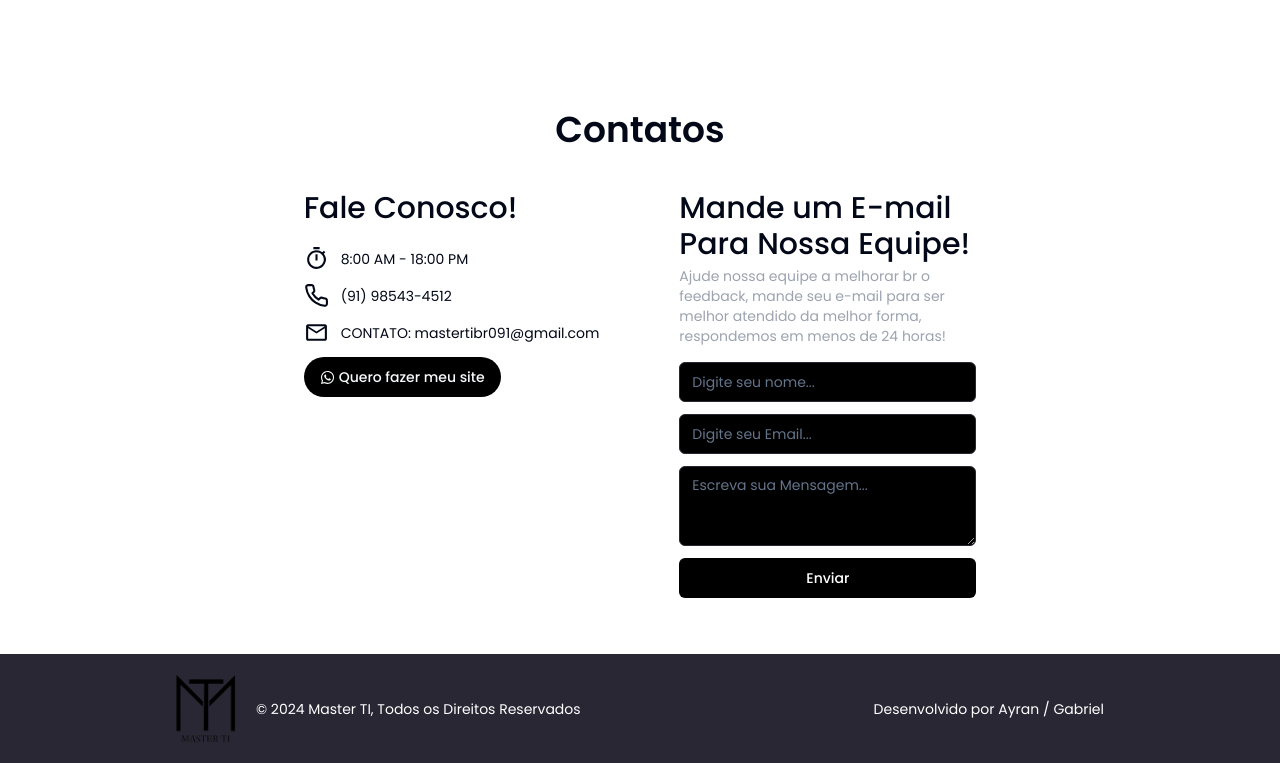
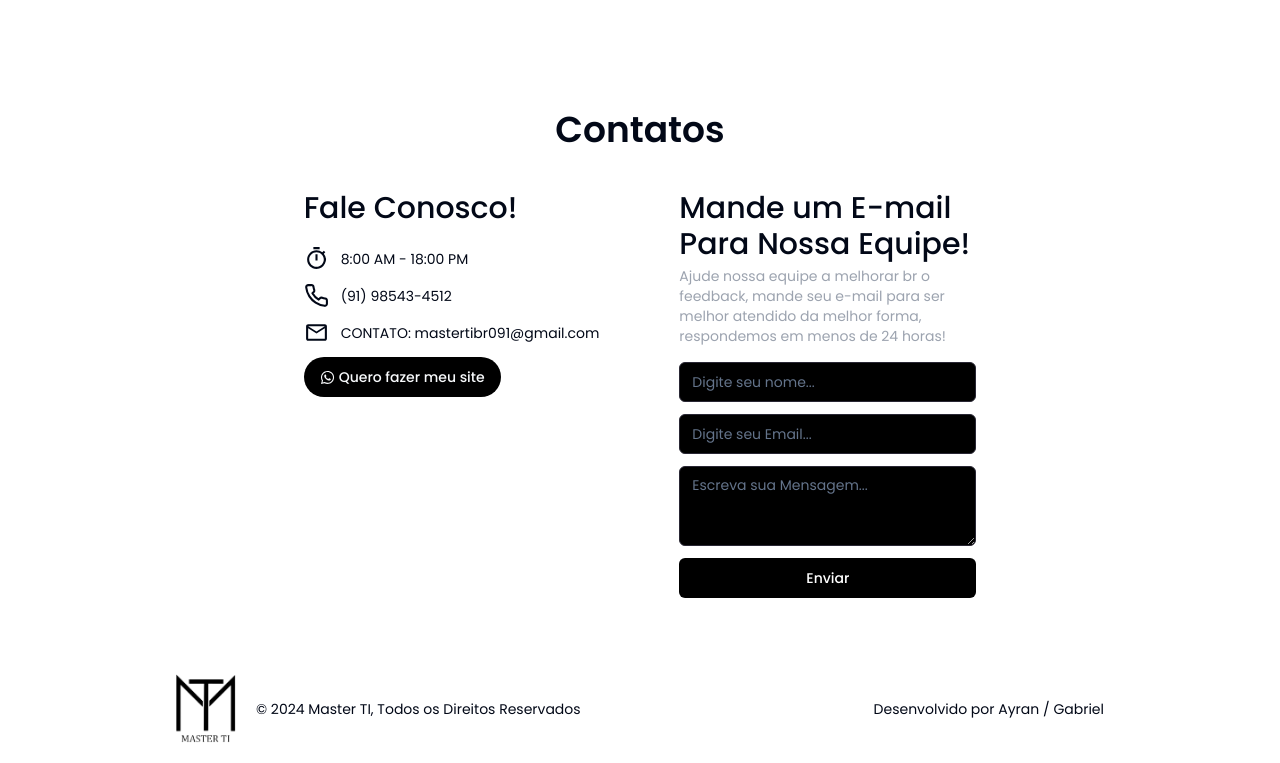
Before and after one commit to ayranoliveira1/master-ti, a Next.js app: page / in a window 1280 px wide. Shown: the part 2665-3428 px from the top of the page. Built offline with nearby package versions, Linux system fonts and the light colour scheme.

Commit message:
Style: removing the background color and text color from the footer

```diff
--- a/app/components/footer.tsx
+++ b/app/components/footer.tsx
@@ -2,8 +2,8 @@ import Image from "next/image";
 
 const Footer = () => {
    return (
-      <footer className=" text-white bg-[#292734] px-36 py-5">
-         <div className="container mx-auto flex gap-5 justify-between items-center text-white bg-[#292734]">
+      <footer className="px-36 py-5">
+         <div className="container mx-auto flex gap-5 justify-between items-center">
             <div className="flex gap-5 items-center">
                <Image
                   src="/logoMaster.png"
```
